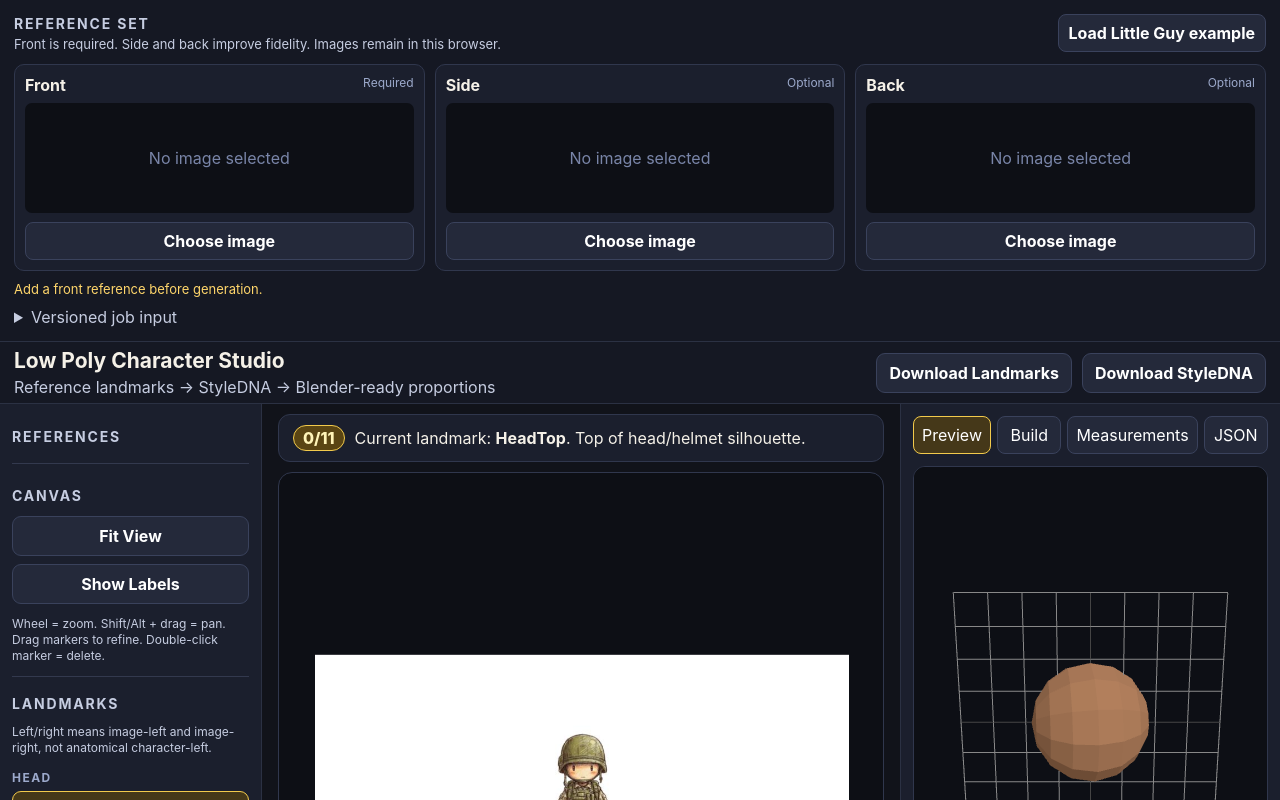
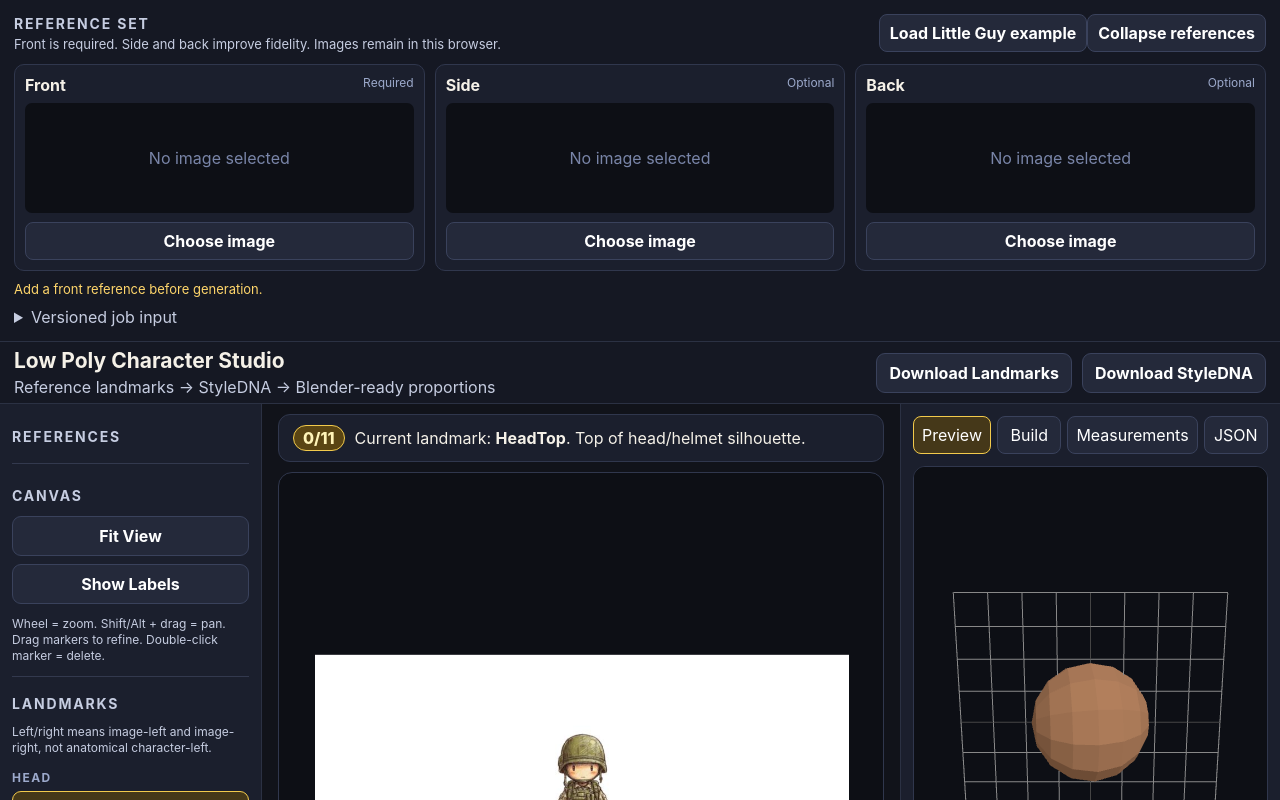
Before and after one commit to JCDevBot/low-poly-character-studio, a React (Vite) app in the folder apps/style-studio/: page / in a window 1280 px wide. Shown: the top 800 px of the page. Built offline with nearby package versions, Linux system fonts and the light colour scheme.

Commit message:
Improve reference panel workspace behavior

```diff
--- a/apps/style-studio/src/ReferenceWorkspace.tsx
+++ b/apps/style-studio/src/ReferenceWorkspace.tsx
@@ -66,6 +66,10 @@ function nextFrame() {
   return new Promise<void>((resolve) => requestAnimationFrame(() => resolve()))
 }
 
+function notifyWorkspaceResize() {
+  requestAnimationFrame(() => window.dispatchEvent(new Event('low-poly:reference-panel-toggle')))
+}
+
 async function applyAnalysisToLandmarkEditor(analysis: HumanoidReferenceAnalysis, source: ReferenceAsset) {
   document.querySelectorAll<HTMLElement>('.imageLayer [data-landmark]').forEach((marker) => {
     marker.dispatchEvent(new MouseEvent('dblclick', { bubbles: true }))
@@ -94,8 +98,10 @@ function ReferenceWorkspace({ children }: { children: React.ReactNode }) {
   const [analysis, setAnalysis] = useState<HumanoidReferenceAnalysis | null>(null)
   const [analysisStatus, setAnalysisStatus] = useState<'idle' | 'running' | 'complete' | 'error'>('idle')
   const [analysisError, setAnalysisError] = useState<string | null>(null)
+  const [collapsed, setCollapsed] = useState(false)
   const inputRefs = useRef<Partial<Record<ReferenceSlotId, HTMLInputElement | null>>>({})
   const referenceInput = useMemo(() => toInput(references), [references])
+  const referenceCount = Object.keys(references).length
 
   useEffect(() => {
     localStorage.setItem('low-poly-character-studio.reference-set.v1', JSON.stringify(referenceInput))
@@ -122,6 +128,11 @@ function ReferenceWorkspace({ children }: { children: React.ReactNode }) {
       if (asset?.source === 'upload') URL.revokeObjectURL(asset.url)
     })
   }, [references])
+
+  function toggleCollapsed() {
+    setCollapsed((current) => !current)
+    notifyWorkspaceResize()
+  }
 
   async function selectFile(slot: ReferenceSlotId, file?: File) {
     if (!file) return
@@ -199,6 +210,8 @@ function ReferenceWorkspace({ children }: { children: React.ReactNode }) {
       await applyAnalysisToLandmarkEditor(result, front)
       setAnalysis(result)
       setAnalysisStatus('complete')
+      setCollapsed(true)
+      notifyWorkspaceResize()
       localStorage.setItem('low-poly-character-studio.reference-analysis.v1', JSON.stringify(result))
       window.dispatchEvent(new CustomEvent('low-poly:reference-analysis-complete', { detail: result }))
     } catch (error) {
@@ -225,14 +238,23 @@ function ReferenceWorkspace({ children }: { children: React.ReactNode }) {
 
   return (
     <div className="referenceWorkspace">
-      <section className="referenceManager" aria-label="Character reference images">
+      <section className={collapsed ? 'referenceManager collapsed' : 'referenceManager'} aria-label="Character reference images">
         <div className="referenceManagerHeading">
           <div>
             <h2>Reference set</h2>
-            <p>Front is required. Side and back improve fidelity. Images remain in this browser.</p>
+            <p>
+              {collapsed
+                ? `${referenceCount} reference${referenceCount === 1 ? '' : 's'} selected${analysis ? ` · ${Math.round(analysis.confidence.overall * 100)}% confidence` : ''}`
+                : 'Front is required. Side and back improve fidelity. Images remain in this browser.'}
+            </p>
           </div>
-          <button type="button" onClick={loadExamplePreset}>Load Little Guy example</button>
+          <div className="referenceManagerHeadingActions">
+            {!collapsed ? <button type="button" onClick={loadExamplePreset}>Load Little Guy example</button> : null}
+            <button type="button" onClick={toggleCollapsed}>{collapsed ? 'Expand references' : 'Collapse references'}</button>
           </div>
+        </div>
+
+        <div className="referenceManagerBody">
           <div className="referenceSlots">
             {slots.map((slot) => {
               const asset = references[slot.id]
@@ -292,6 +314,7 @@ function ReferenceWorkspace({ children }: { children: React.ReactNode }) {
               <pre>{JSON.stringify(analysis, null, 2)}</pre>
             </details>
           ) : null}
+        </div>
       </section>
       {children}
     </div>
```
Lines whose indentation alone changed are shown as unchanged.
